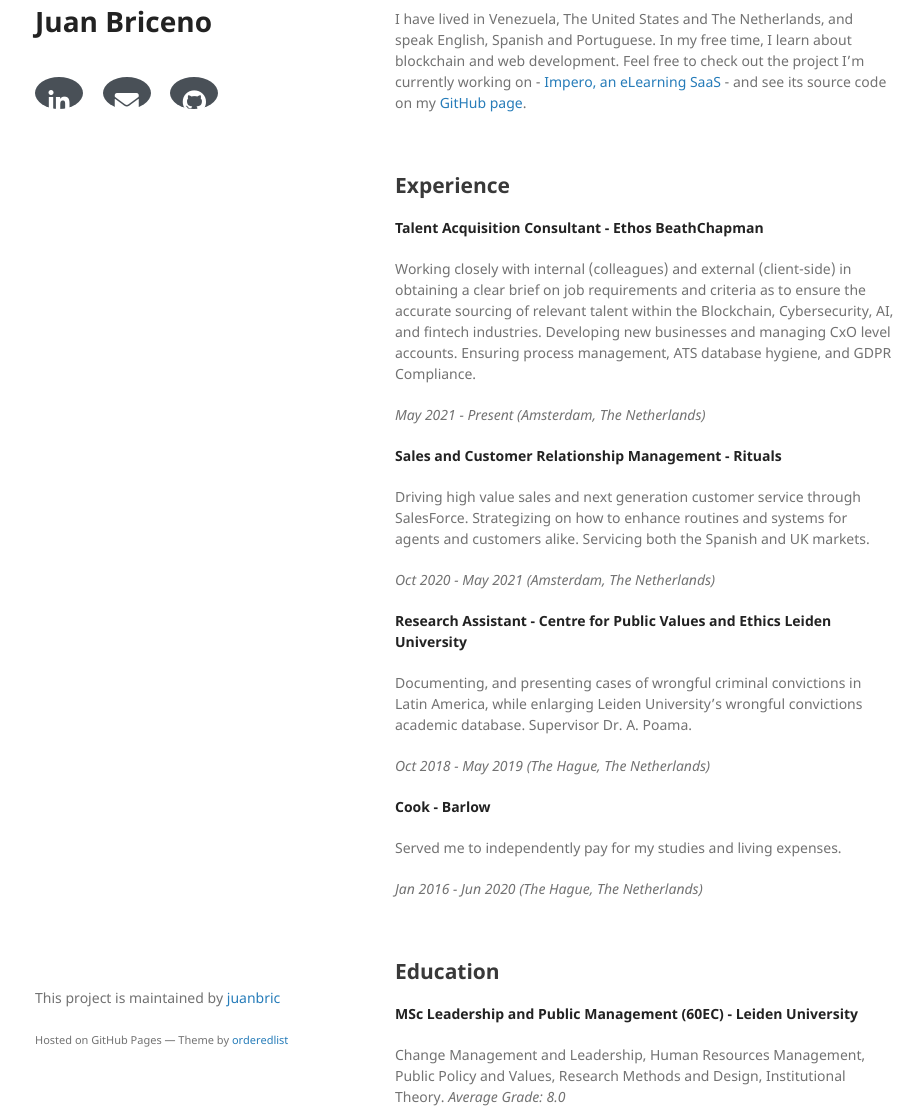
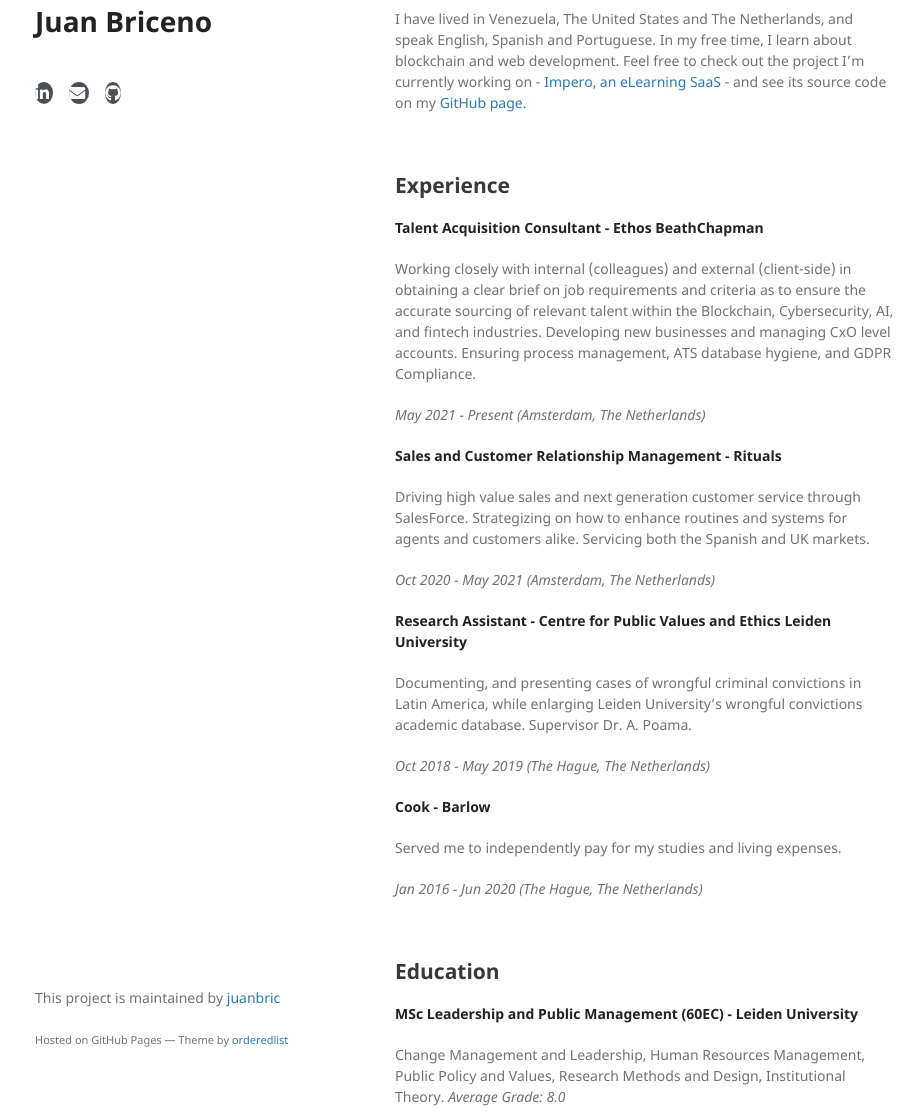
Before and after one commit to juanbric/homepage, a Jekyll site: the page built from index.md, in a window 1280 px wide and 1400 px high. Shown: the part 281-1400 px from the top of the window, without its empty margins (175-1098 px from the left). Built offline with Jekyll 4.4.1, drawn with Linux system fonts in a browser that asks for light colours; nearby versions of some CDN libraries; our own code applies the rules of GitHub Pages for plain Markdown files; a style sheet for code colours, icons or effects is not loaded.

Commit message:
Update jekyll-theme-minimal.scss

```diff
--- a/_sass/jekyll-theme-minimal.scss
+++ b/_sass/jekyll-theme-minimal.scss
@@ -186,7 +186,7 @@ strong {
   color:#222;
 }
 
-.social-icons a{display:inline-block;height:2rem;width:3rem;background-color:#495057;color:#fff!important;border-radius:100%;text-align:center;font-size:1.5rem;line-height:3.1rem;margin-right:1rem}.social-icons a:last-child{margin-right:0}.social-icons a:hover{background-color:#000000}
+.social-icons a{height:2rem;width:2rem;background-color:#495057;color:#fff!important;border-radius:100%;text-align:center;font-size:1rem;line-height:2rem;margin-right:1rem}.social-icons a:last-child{margin-right:0}.social-icons a:hover{background-color:#000000}
 
 section {
   width:500px;
```
